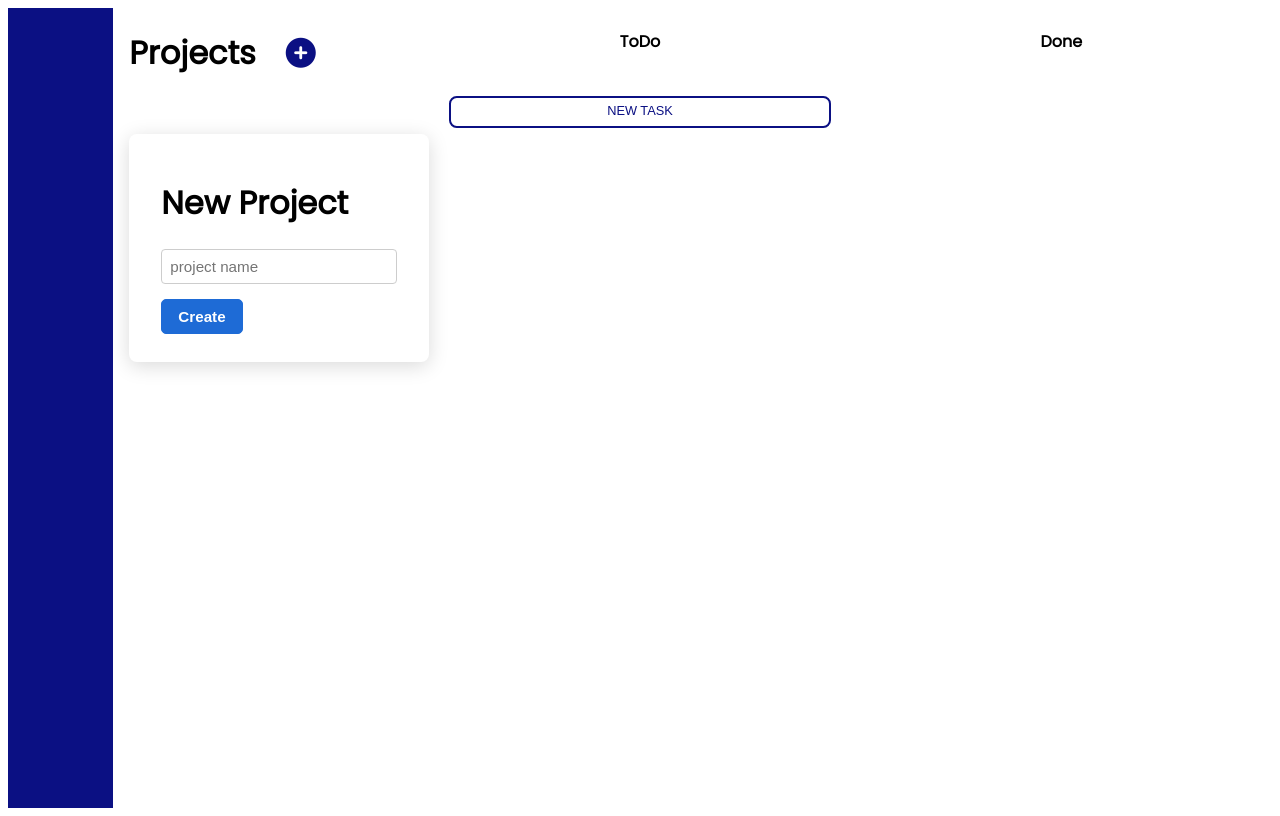
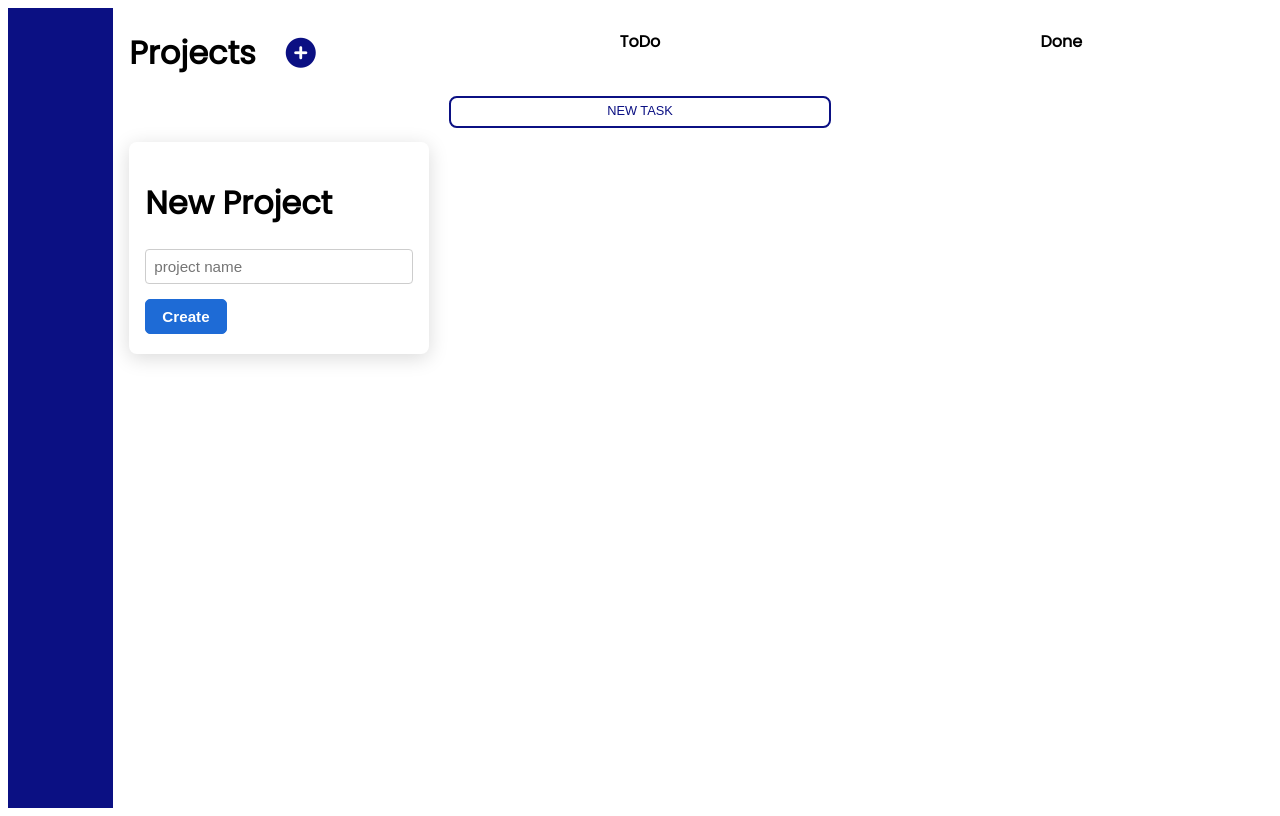
Before and after one commit to Mindo-Joseph/todo-app, a website built with webpack: page dist/index.html in a window 1280 px wide. Both pictures are taken after a click on the icon 300 px from the left and 63 px from the top of the page. Built offline with nearby package versions, Linux system fonts and the light colour scheme.

Commit message:
Reduce padding for a single todo card

```diff
--- a/src/style.css
+++ b/src/style.css
@@ -126,7 +126,7 @@ transition: transform 0.4s ease;
 .form, .todo-item{
   max-width: 30rem;
   margin: 0 auto;
-  padding: 1.5rem 2rem;
+  padding: 1rem;
   border-radius: 8px;
   box-shadow: 0 4px 20px rgba(0, 0, 0, 0.15);
 }
```
Also changed, not shown: dist/main.js.
